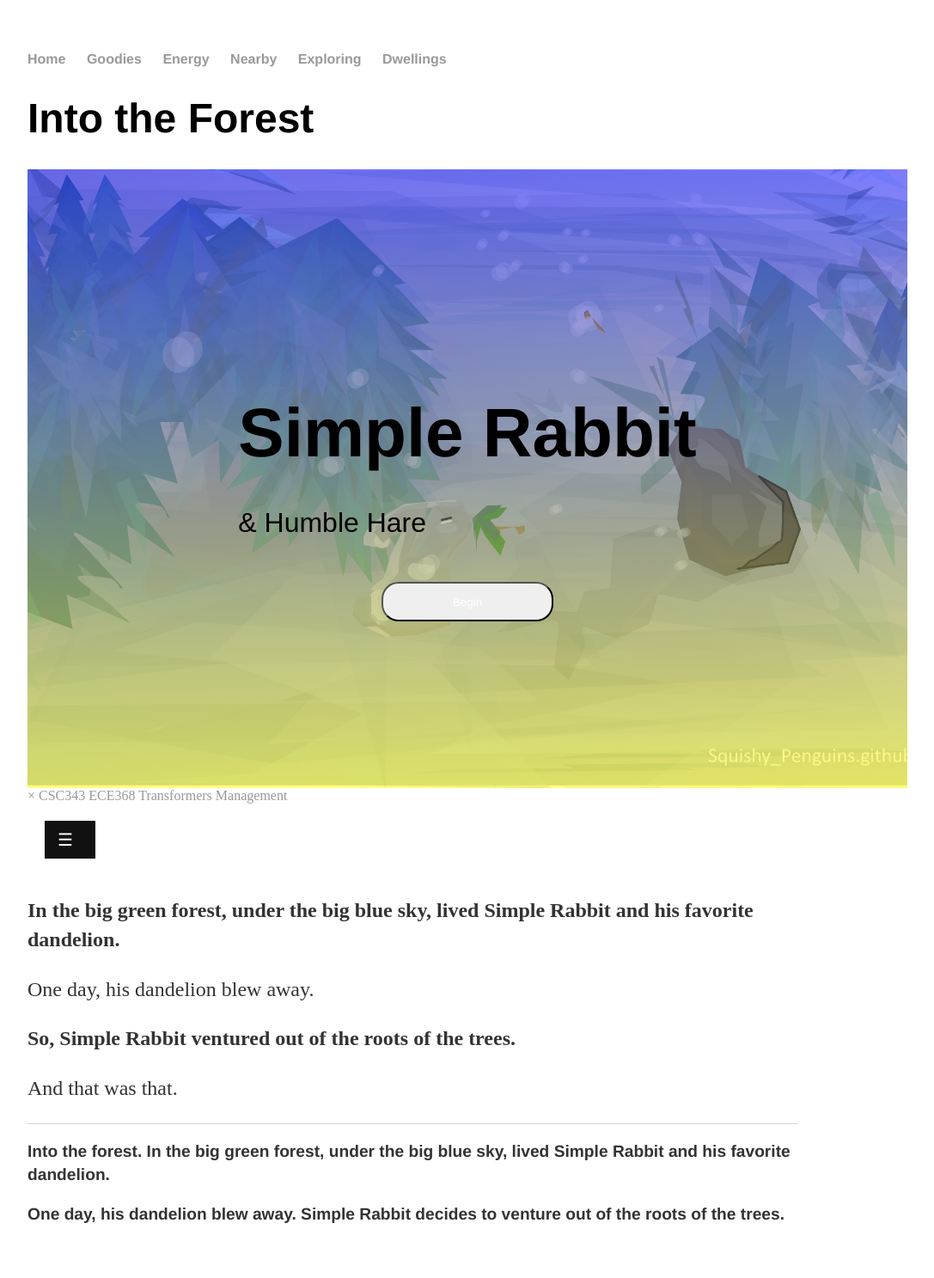
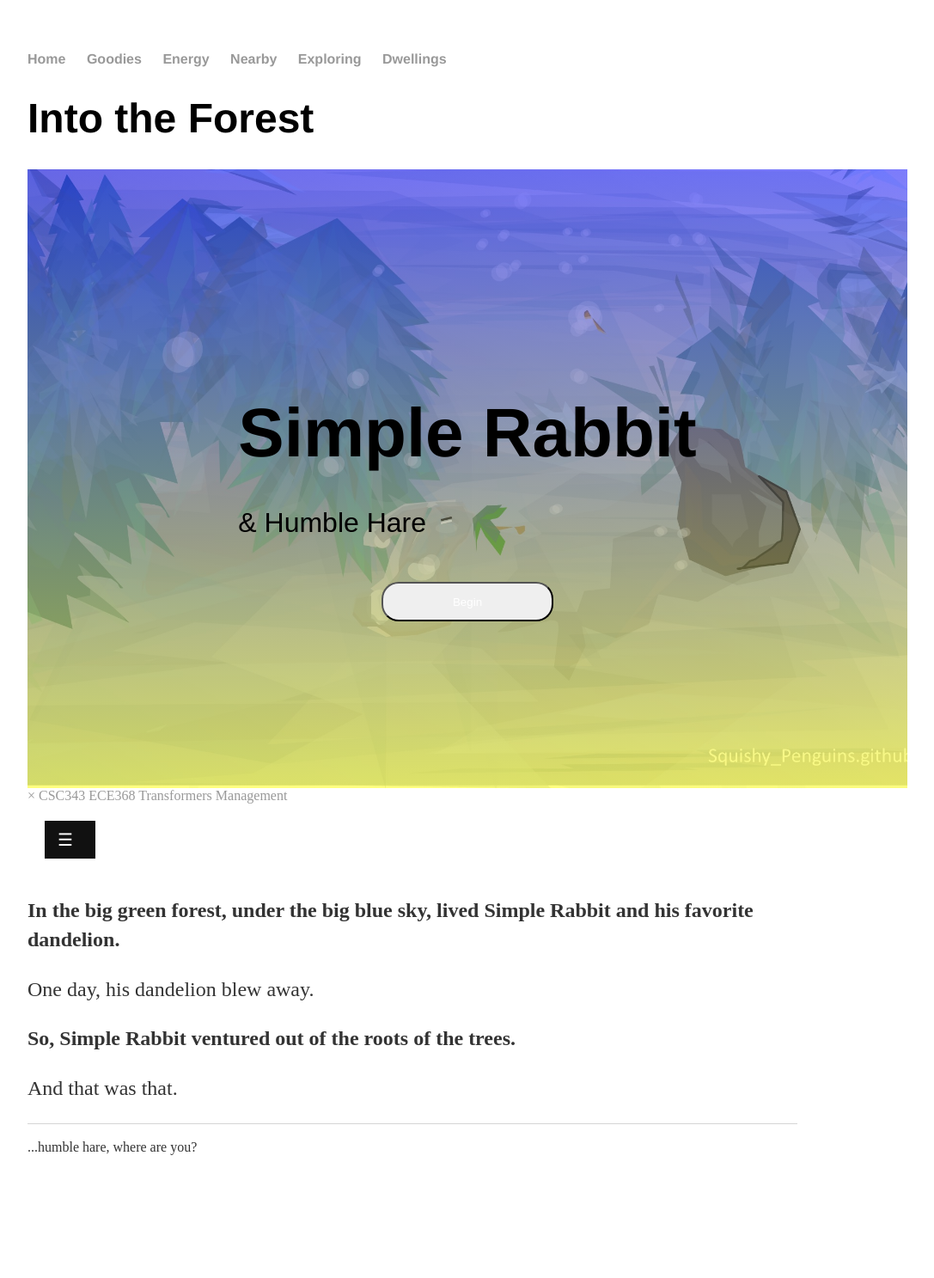
Before and after one commit to Squishy-Penguin/Squishy-Penguin.github.io, a Jekyll site: the page built from index.html, in a window 1280 px wide. Shown: the whole page at 86% size, without its empty margins (160-1247 px from the left). Built offline with Jekyll 4.4.1, drawn with Linux system fonts in a browser that asks for light colours; after the commit the page ends 1407 px from its top, so only the background shows below that.

Commit message:
Update default.html

```diff
--- a/_layouts/default.html
+++ b/_layouts/default.html
@@ -24,10 +24,9 @@
 
 			</div><!-- /.container -->
 			<footer>
-	    		<ul>
-	        		<p>Into the forest. In the big green forest, under the big blue sky, lived Simple Rabbit and his favorite dandelion.</p>
-              <p>One day, his dandelion blew away. Simple Rabbit decides to venture out of the roots of the trees.</p>
-				  </ul>
+
+				<small><p>...humble hare, where are you?</p></small>
+
 			</footer>
 		</body>
 	</html>
```
